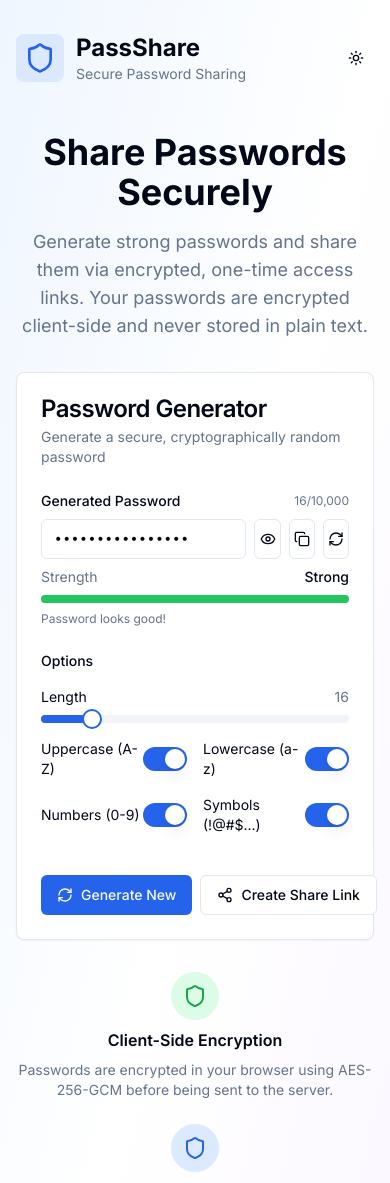
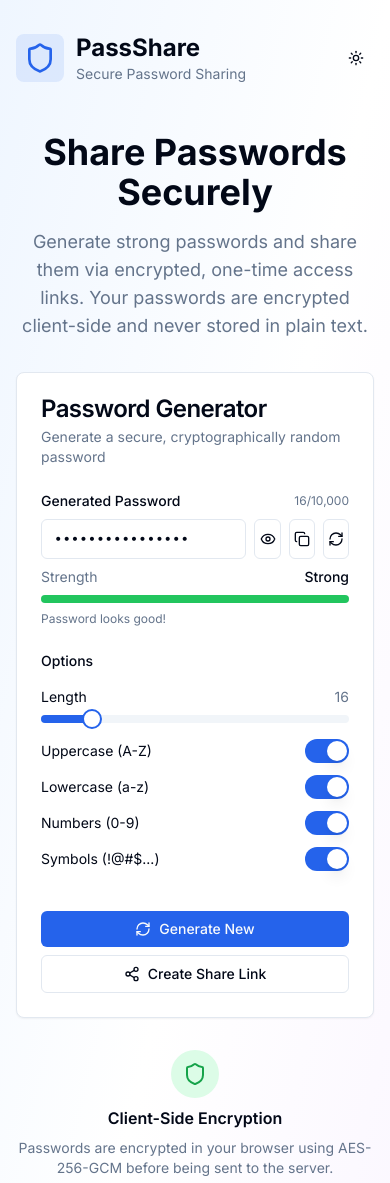
Before and after one commit to iekosmadakis/passshare, a Next.js app: page / in a window 390 px wide. Shown: the top 1183 px of the page. Built offline with nearby package versions, Linux system fonts and the light colour scheme.

Commit message:
Refactor layout of password generator and share link display components for improved responsiveness

```diff
--- a/components/password-generator-form.tsx
+++ b/components/password-generator-form.tsx
@@ -200,7 +200,7 @@
             />
           </div>
 
-          <div className="grid grid-cols-2 gap-4">
+          <div className="grid grid-cols-1 sm:grid-cols-2 gap-3 sm:gap-4">
             {([
               ['Uppercase (A-Z)', 'includeUppercase'],
               ['Lowercase (a-z)', 'includeLowercase'],
@@ -230,7 +230,7 @@
           </div>
         )}
 
-        <div className="flex gap-2 pt-4">
+        <div className="flex flex-col sm:flex-row gap-2 pt-4">
           <Button onClick={generatePassword} disabled={isGenerating} className="flex-1">
             <RefreshCw className={`h-4 w-4 mr-2 ${isGenerating ? 'animate-spin' : ''}`} />
             Generate New
--- a/components/share-link-display.tsx
+++ b/components/share-link-display.tsx
@@ -158,7 +158,7 @@
         </div>
 
         {/* Action Buttons */}
-        <div className="flex gap-2 pt-4">
+        <div className="flex flex-col sm:flex-row gap-2 pt-4">
           <Button onClick={handleCopyLink} className="flex-1">
             <Copy className="h-4 w-4 mr-2" />
             Copy Link
```
Also changed, not shown: 1 other file (tests, documents, lock files or other folders).
